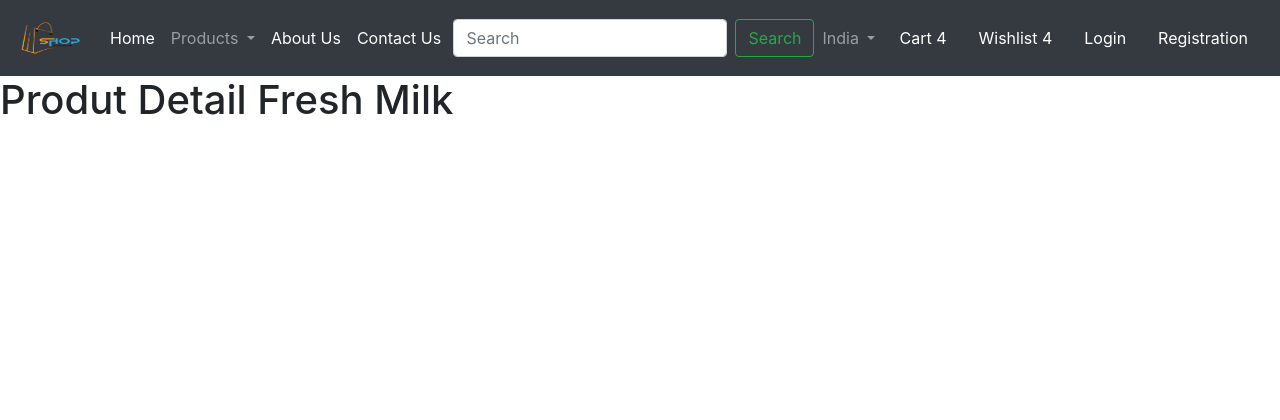
After one commit to INDIAjuliano/python_Ecommerce, a Django app: page /product-detail/1 in a window 1280 px wide. The commit adds this page. Shown: the top 420 px of the page. Run offline with Django 5.2, Linux system fonts and the light colour scheme; data comes from the database, SQL or seed files in the repository; some libraries are stand-ins or nearby versions.

Commit message:
mis à jour

```diff
--- a/ecommerc/app/templates/app/category.html
+++ b/ecommerc/app/templates/app/category.html
@@ -16,7 +16,7 @@
                 <div class="row">
                     {% for prod in product %}
                         <div class="col text-center mb-4">
-                            <a href="#" class="btn">
+                            <a href="{% url 'product-detail' prod.id %}" class="btn">
                                 <div>
                                     <img src="{{prod.product_image.url}}" width="300px" height="200px">
                                     <div class="fw-bold"> {{prod.title}}</div>
--- /dev/null
+++ b/ecommerc/app/templates/app/productdetail.html
@@ -0,0 +1,7 @@
+{% extends "app/base.html" %}
+{% load static %}
+{% block title %}Catégories{% endblock title %}
+
+{% block main-content %}
+    <h1> Produt Detail {{product}}</h1>
+{% endblock main-content %}
--- a/ecommerc/app/urls.py
+++ b/ecommerc/app/urls.py
@@ -7,4 +7,5 @@ from . import views
 urlpatterns = [
     path("", views.home),
     path("category/<slug:val>", views.CategoryView.as_view(),name="category"),
-]+static(settings.MEDIA_URL, document_roots=settings.MEDIA_ROOT)
+    path("product-detail/<int:pk>", views.ProductDetail.as_view(),name="product-detail"),
+]+ static(settings.MEDIA_URL, document_root=settings.MEDIA_ROOT)
--- a/ecommerc/app/views.py
+++ b/ecommerc/app/views.py
@@ -14,3 +14,8 @@ class CategoryView(View):
         product = Product.objects.filter(category=val)
         title = Product.objects.filter(category=val).values('title')
         return render(request, "app/category.html",locals())
+
+class ProductDetail(View):
+    def get(self, request,pk):
+            product = Product.objects.get(pk=pk)
+            return render(request,"app/productdetail.html", locals())
```
